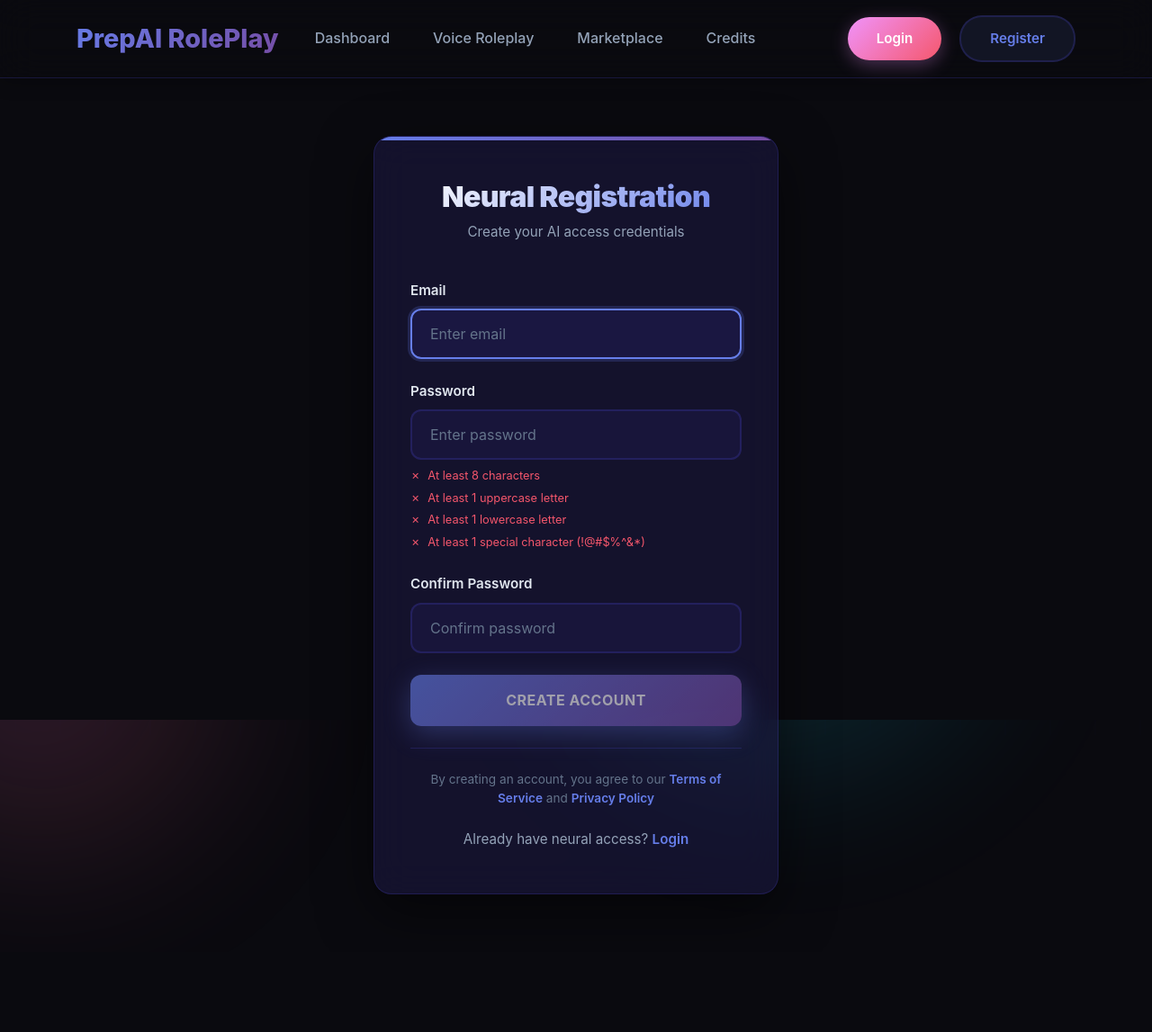
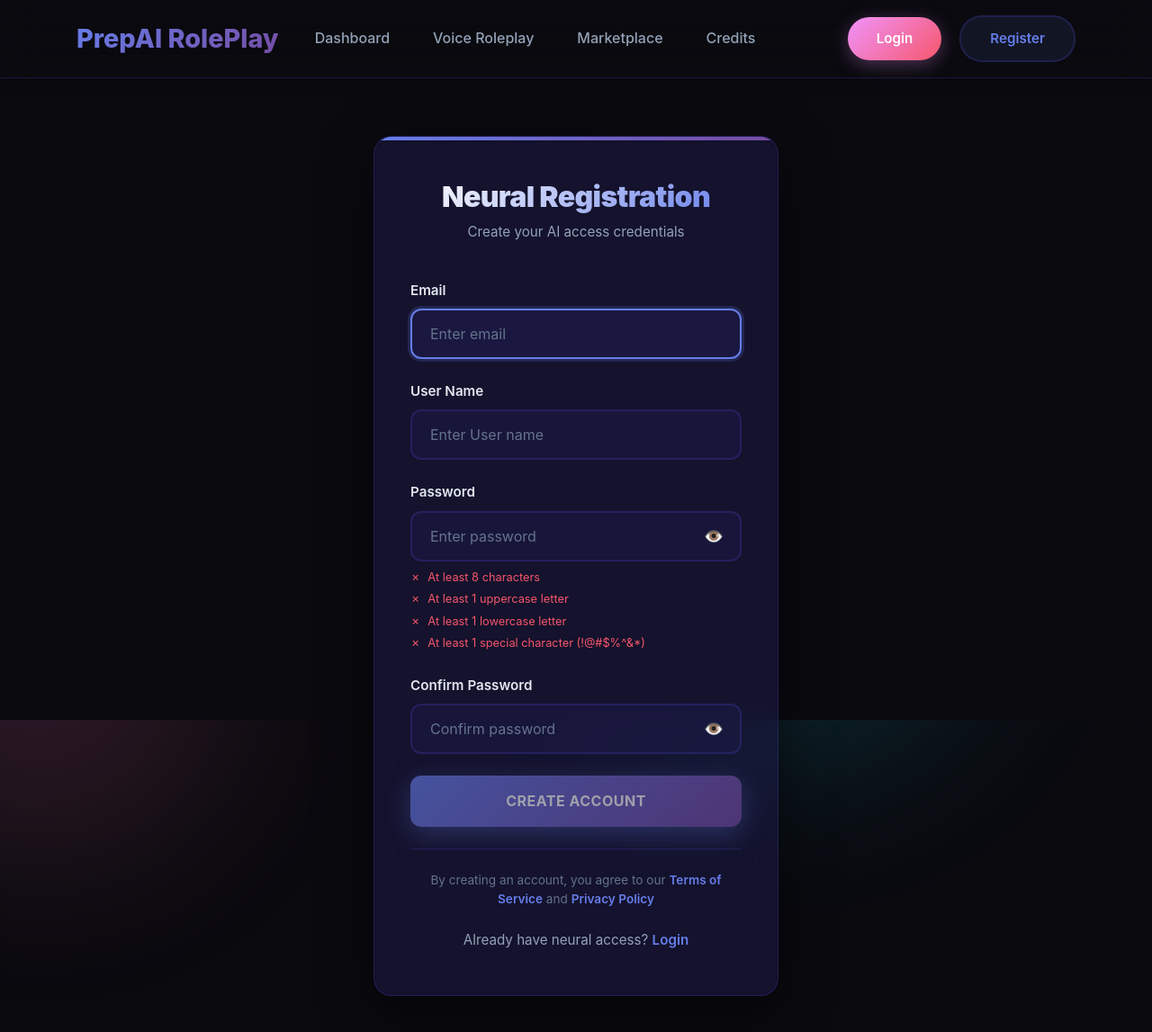
Before and after one commit to makeshmakesh/prepai, a Django app: page /signup/ in a window 1280 px wide. Shown: the top 1147 px of the page at 90% size. Before the commit the page ends 994 px from the top, so only its background shows below. Run offline with Django 5.2, Linux system fonts and the light colour scheme; some libraries are stand-ins or nearby versions.

Commit message:
fix username

```diff
--- a/prepaiapp/views.py
+++ b/prepaiapp/views.py
@@ -1528,7 +1528,7 @@ class SignupView(View):
 
     def post(self, request):
         # Get form data
-        username = request.POST.get("email")
+        username = request.POST.get("username")
         email = request.POST.get("email")
         password1 = request.POST.get("password1")
         password2 = request.POST.get("password2")
@@ -1579,7 +1579,7 @@ class SignupView(View):
             except RolePlayShare.DoesNotExist:
                 pass
         messages.success(request, "Signup successful!")
-        if next_url and next_url != '/login/':
+        if next_url and next_url not in ['/login/', '/signup/']:
                 return redirect(next_url)
         return redirect("voice_roleplay")  # Redirect to dashboard
 
--- a/templates/my_earnings.html
+++ b/templates/my_earnings.html
@@ -672,7 +672,6 @@
                             <span class="meta-item">📅 {{ credit.created_at|date:"M d, Y" }}</span>
                             <span class="meta-item">⏰ {{ credit.created_at|time:"g:i A" }}</span>
                             <span class="meta-item">📝 {{ credit.get_credit_reason_display }}</span>
-                            <span class="meta-item">👤 {{ credit.credited_from.username|title }}</span>
                         </div>
                         <div class="earning-bot">
                             <div class="bot-name">🤖 {{ credit.bot.name }}</div>
@@ -691,7 +690,6 @@
                             <span class="meta-item">📅 {{ credit.created_at|date:"M d, Y" }}</span>
                             <span class="meta-item">⏰ {{ credit.created_at|time:"g:i A" }}</span>
                             <span class="meta-item">📝 {{ credit.get_credit_reason_display }}</span>
-                            <span class="meta-item">👤 {{ credit.credited_from.username|title }}</span>
                         </div>
                         <div class="earning-bot">
                             <div class="bot-name">🤖 {{ credit.bot.name }}</div>
@@ -710,7 +708,6 @@
                             <span class="meta-item">📅 {{ credit.created_at|date:"M d, Y" }}</span>
                             <span class="meta-item">⏰ {{ credit.created_at|time:"g:i A" }}</span>
                             <span class="meta-item">📝 {{ credit.get_credit_reason_display }}</span>
-                            <span class="meta-item">👤 {{ credit.credited_from.username|title }}</span>
                         </div>
                         <div class="earning-bot">
                             <div class="bot-name">🤖 {{ credit.bot.name }}</div>
--- a/templates/signup.html
+++ b/templates/signup.html
@@ -132,6 +132,37 @@
 
     .form-control.is-valid {
         border-color: #22c55e;
+    }
+
+.password-wrapper {
+    position: relative;
+}
+
+.password-toggle {
+    position: absolute;
+    right: 12px;
+    top: 50%;
+    transform: translateY(-50%);
+    background: none;
+    border: none;
+    color: var(--text-muted);
+    cursor: pointer;
+    padding: 0.5rem;
+    font-size: 1.1rem;
+    transition: color 0.2s ease;
+    z-index: 10;
+}
+
+.password-toggle:hover {
+    color: var(--text-primary);
+}
+
+.password-toggle:focus {
+    outline: none;
+}
+
+.form-control.has-toggle {
+    padding-right: 3rem;
 }
 
     /* Password helper text */
@@ -418,14 +449,30 @@
             </div>
 
             <div class="form-group">
+                <label for="username">User Name</label>
+                <input type="text"
+                       name="username"
+                       id="username"
+                       class="form-control"
+                       placeholder="Enter User name"
+                       required
+                       autocomplete="username">
+            </div>
+
+<div class="form-group">
     <label for="password1">Password</label>
+    <div class="password-wrapper">
         <input type="password"
                name="password1"
                id="password1"
-                       class="form-control"
+               class="form-control has-toggle"
                placeholder="Enter password"
                required
                autocomplete="new-password">
+        <button type="button" class="password-toggle" id="togglePassword1" aria-label="Toggle password visibility">
+            👁️
+        </button>
+    </div>
     <ul class="password-requirements" id="passwordRequirements">
         <li id="req-length">At least 8 characters</li>
         <li id="req-uppercase">At least 1 uppercase letter</li>
@@ -436,13 +483,18 @@
 
 <div class="form-group">
     <label for="password2">Confirm Password</label>
+    <div class="password-wrapper">
         <input type="password"
                name="password2"
                id="password2"
-                       class="form-control"
+               class="form-control has-toggle"
                placeholder="Confirm password"
                required
                autocomplete="new-password">
+        <button type="button" class="password-toggle" id="togglePassword2" aria-label="Toggle password visibility">
+            👁️
+        </button>
+    </div>
     <small class="password-helper" id="matchHelper"></small>
 </div>
 
@@ -571,6 +623,27 @@ document.addEventListener('DOMContentLoaded', function() {
         updateSubmitButton();
     });
 
+    function setupPasswordToggle(toggleButtonId, passwordInputId) {
+    const toggleButton = document.getElementById(toggleButtonId);
+    const passwordInput = document.getElementById(passwordInputId);
+
+    toggleButton.addEventListener('click', function() {
+        const type = passwordInput.getAttribute('type') === 'password' ? 'text' : 'password';
+        passwordInput.setAttribute('type', type);
+
+        // Change icon based on state
+        if (type === 'text') {
+            this.textContent = '🙈'; // Hidden eye when password is visible
+        } else {
+            this.textContent = '👁️'; // Eye when password is hidden
+        }
+    });
+}
+
+// Setup toggle for both password fields
+setupPasswordToggle('togglePassword1', 'password1');
+setupPasswordToggle('togglePassword2', 'password2');
+
     emailInput.addEventListener('input', updateSubmitButton);
 
     // Form submission
```
Lines whose indentation alone changed are shown as unchanged.
